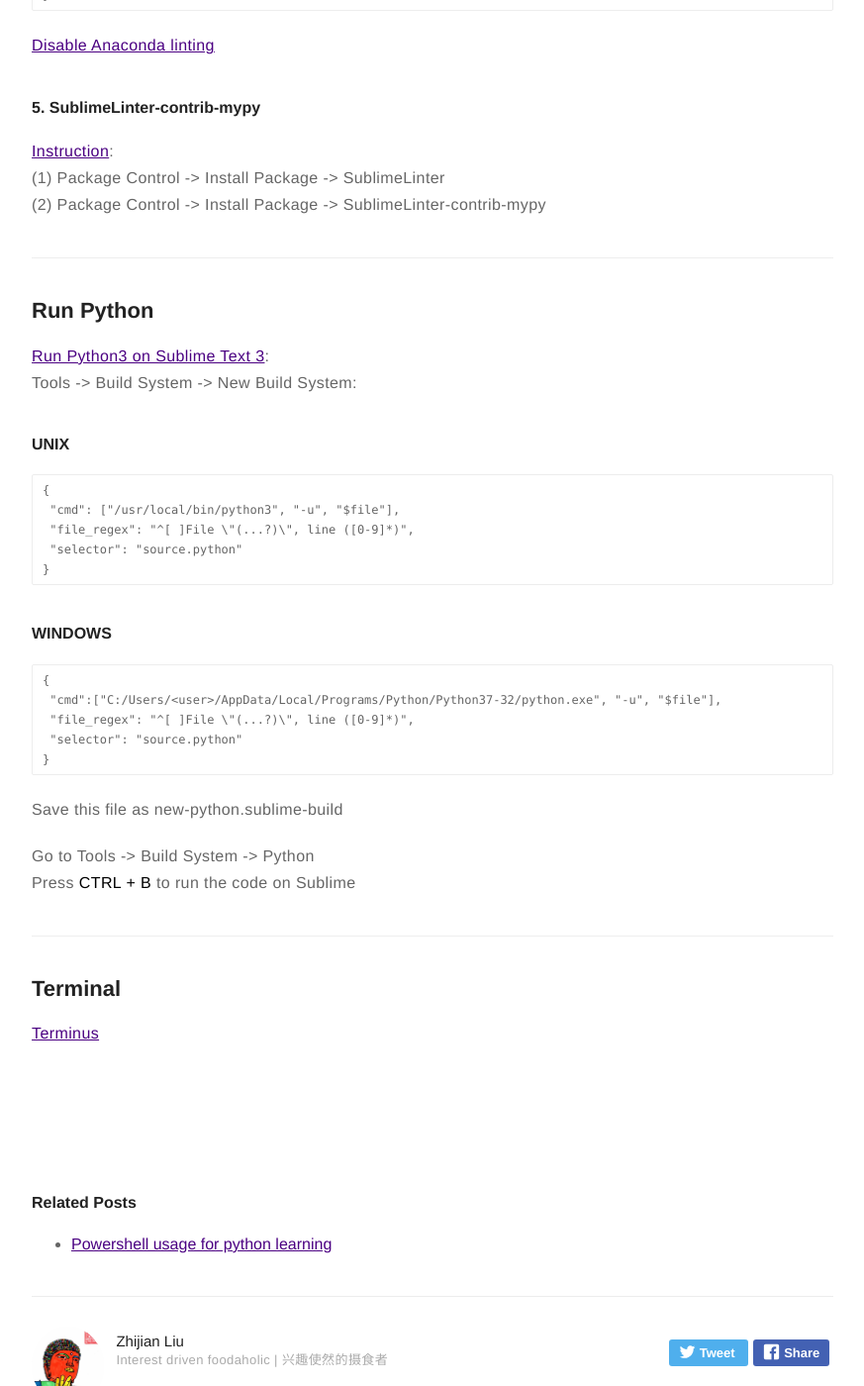
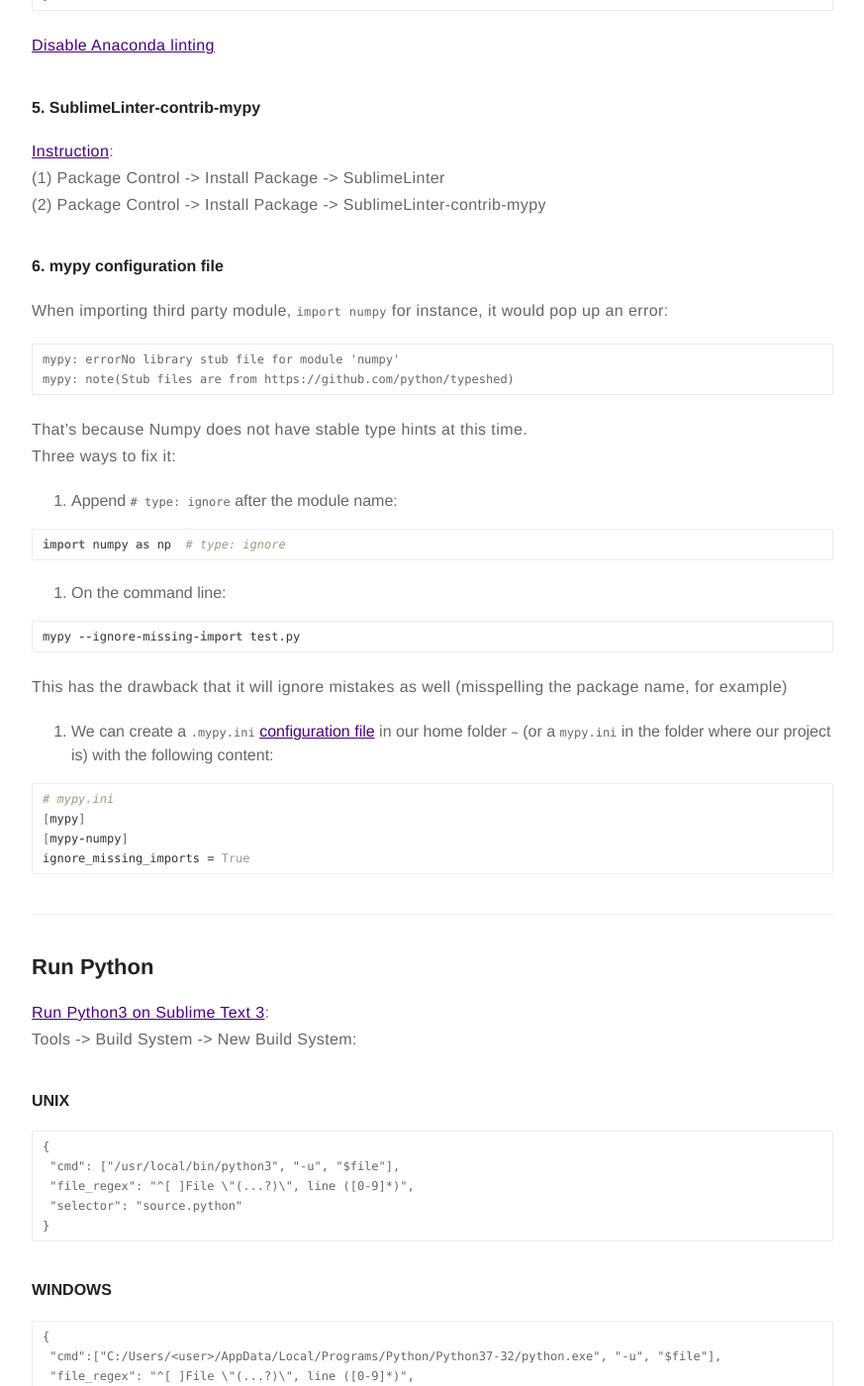
Before and after one commit to subaiwen/subaiwen.github.io, a Jekyll site: the page built from _posts/2019-9-12-setup-sublime-py.md, in a window 1280 px wide and 1400 px high, scrolled down 1550 px. Shown: the whole window at 99% size, without its empty margins (203-1076 px from the left). Built offline with Jekyll 4.4.1, drawn with Linux system fonts in a browser that asks for light colours; comment, search, counter and statistics services are not loaded; some of the changed text lies outside the part shown.

Commit message:
Update 2019-9-12-setup-sublime-py.md

````diff
--- a/_posts/2019-9-12-setup-sublime-py.md
+++ b/_posts/2019-9-12-setup-sublime-py.md
@@ -73,6 +73,38 @@
 (1) Package Control -> Install Package -> SublimeLinter
 (2) Package Control -> Install Package -> SublimeLinter-contrib-mypy
 
+#### 6. mypy configuration file
+When importing third party module, `import numpy` for instance, it would pop up an error:
+
+```
+mypy: errorNo library stub file for module 'numpy'
+mypy: note(Stub files are from https://github.com/python/typeshed)
+```
+That's because Numpy does not have stable type hints at this time.
+Three ways to fix it:
+
+1. Append `# type: ignore` after the module name:
+
+```python
+import numpy as np  # type: ignore
+```
+
+2. On the command line:
+
+```python
+mypy --ignore-missing-import test.py
+```
+This has the drawback that it will ignore mistakes as well (misspelling the package name, for example)
+
+3. We can create a `.mypy.ini` [configuration file](https://mypy.readthedocs.io/en/latest/config_file.html#the-mypy-configuration-file) in our home folder `~` (or a `mypy.ini` in the folder where our project is) with the following content:
+
+```python
+# mypy.ini
+[mypy]
+[mypy-numpy]
+ignore_missing_imports = True
+```
+
 ---
 
 ## Run Python
@@ -104,3 +136,8 @@
 
 ## Terminal
 [Terminus](https://packagecontrol.io/packages/Terminus)
+
+---
+
+## Reference
+[Guide: Type Hinting in Python 3.5](https://kite.com/blog/python/type-hinting/)
````
